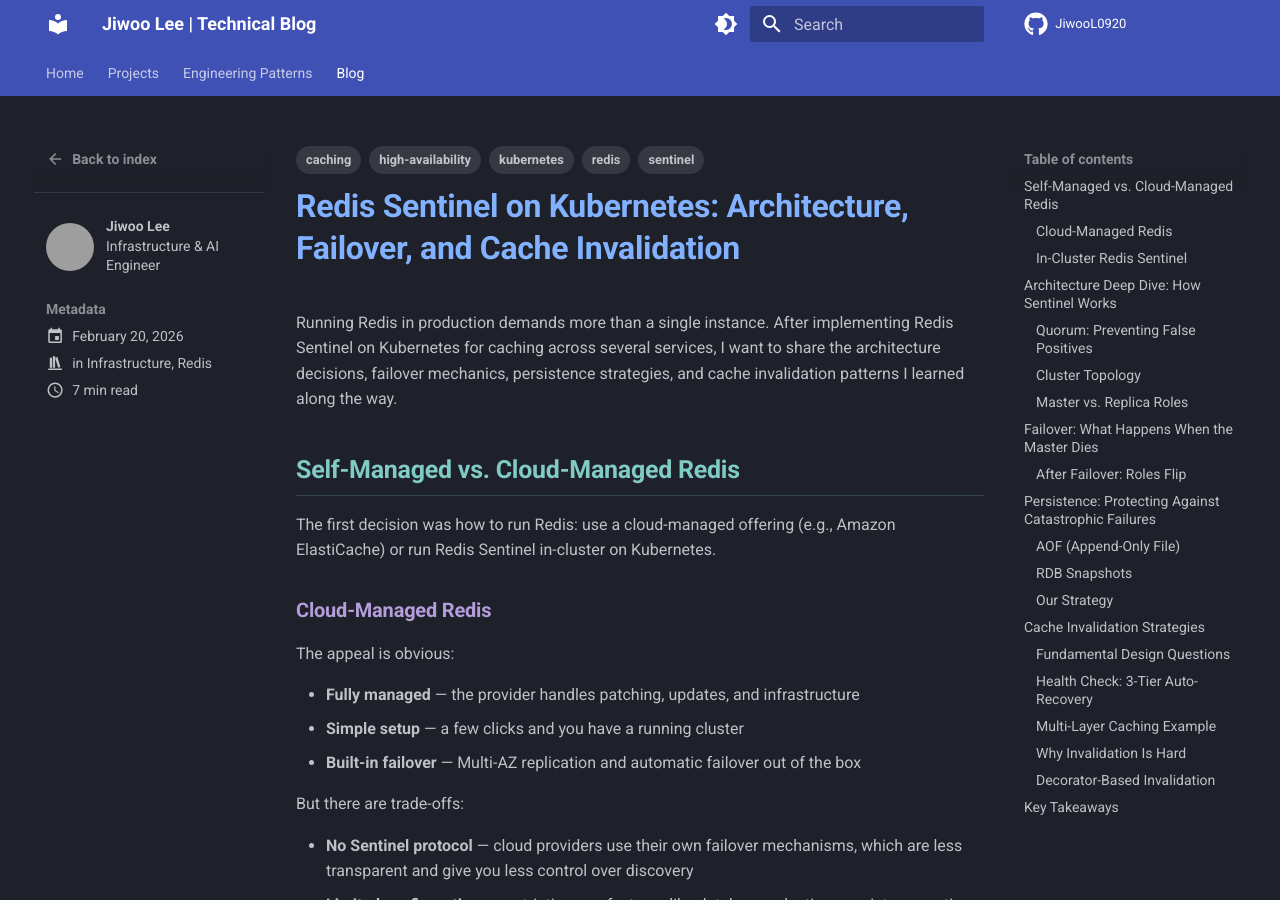
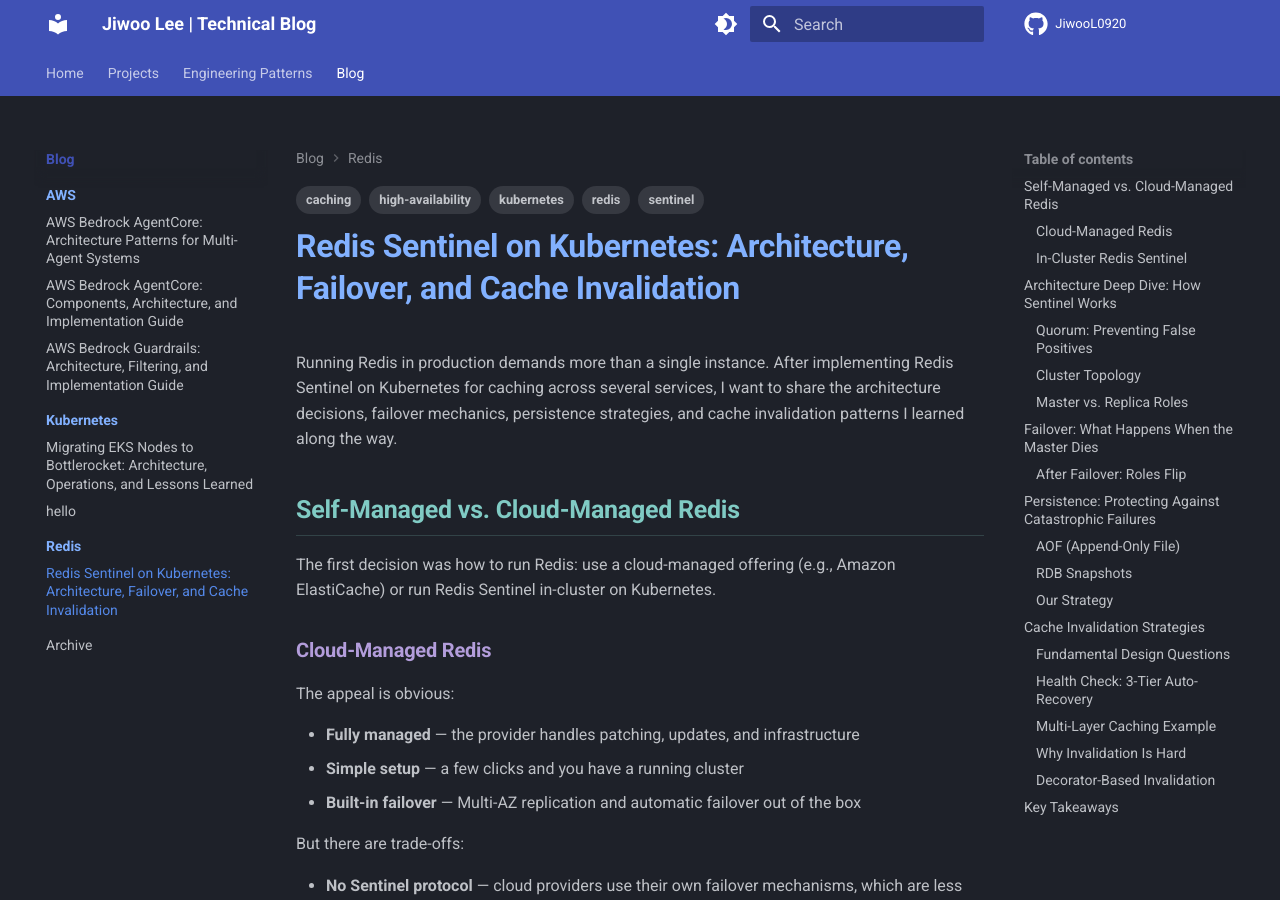
Before and after one commit to JiwooL0920/jiwool0920.github.io, an MkDocs documentation site: the page built from docs/blog/Redis/redis-sentinel.md, in a window 1280 px wide and 900 px high. Built offline with MkDocs 1.6.1 and Material for MkDocs 9.7.7, drawn with Linux system fonts in a browser that asks for light colours; grey boxes are pictures that could not be loaded.

Commit message:
chore(blog): sync from Obsidian vault

```diff
--- a/mkdocs.yml
+++ b/mkdocs.yml
@@ -149,7 +149,17 @@ nav:
       - Agent Architectures: patterns/agent-architectures.md
   - Blog:
       - blog/index.md
-
+      # >>> blog-nav (auto-generated by scripts/sync-blog.py - do not edit)
+      - "AWS":
+          - "AWS Bedrock AgentCore: Architecture Patterns for Multi-Agent Systems": blog/AWS/aws-bedrock-agentcore-architecture-patterns.md
+          - "AWS Bedrock AgentCore: Components, Architecture, and Implementation Guide": blog/AWS/aws-bedrock-agentcore.md
+          - "AWS Bedrock Guardrails: Architecture, Filtering, and Implementation Guide": blog/AWS/aws-bedrock-guardrails.md
+      - "Kubernetes":
+          - "Migrating EKS Nodes to Bottlerocket: Architecture, Operations, and Lessons Learned": blog/Kubernetes/bottlerocket.md
+          - "hello": blog/Kubernetes/Testing.md
+      - "Redis":
+          - "Redis Sentinel on Kubernetes: Architecture, Failover, and Cache Invalidation": blog/Redis/redis-sentinel.md
+      # <<< blog-nav
 extra_css:
   - stylesheets/extra.css
 
```
Also changed, not shown: docs/blog/Kubernetes/Testing.md (added, +2 -0 lines), docs/blog/AWS/aws-bedrock-agentcore-architecture-patterns.md (renamed from docs/blog/posts/aws-bedrock-agentcore-architecture-patterns.md), docs/blog/AWS/aws-bedrock-agentcore.md (renamed from docs/blog/posts/aws-bedrock-agentcore.md), docs/blog/AWS/aws-bedrock-guardrails.md (renamed from docs/blog/posts/aws-bedrock-guardrails.md), docs/blog/Kubernetes/bottlerocket.md (renamed from docs/blog/posts/bottlerocket.md), docs/blog/Redis/redis-sentinel.md (renamed from docs/blog/posts/redis-sentinel.md).
